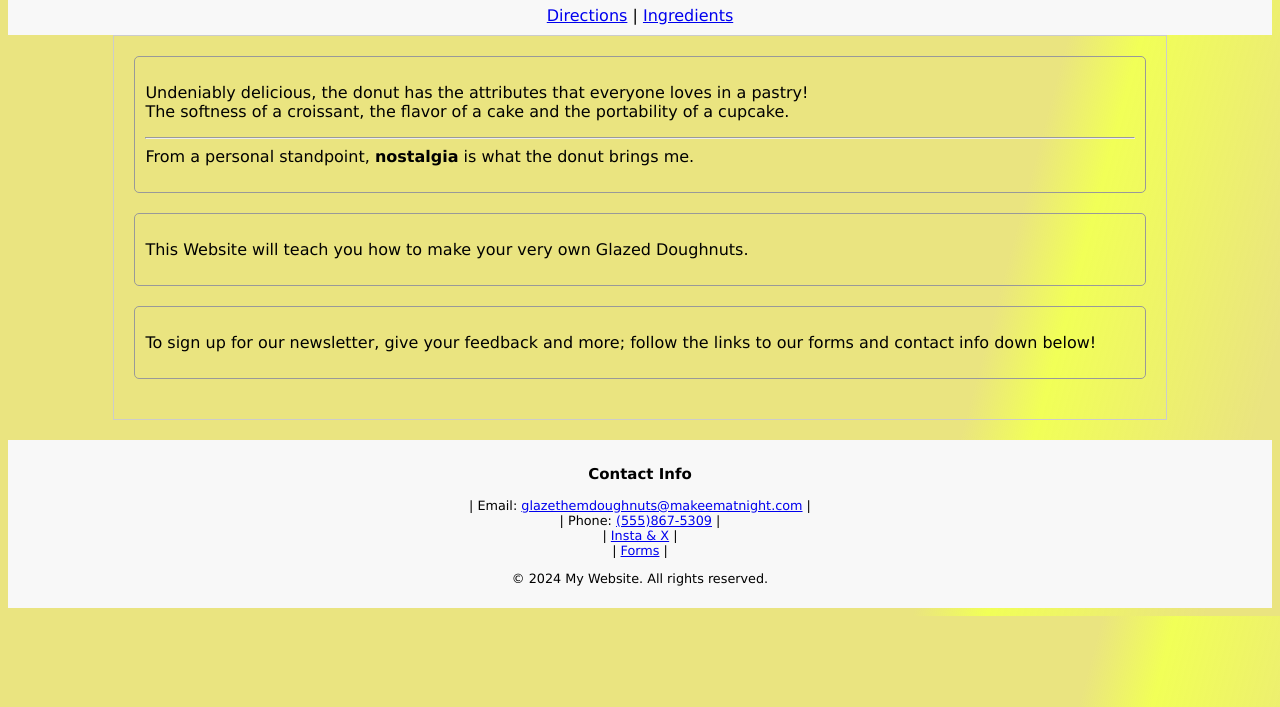
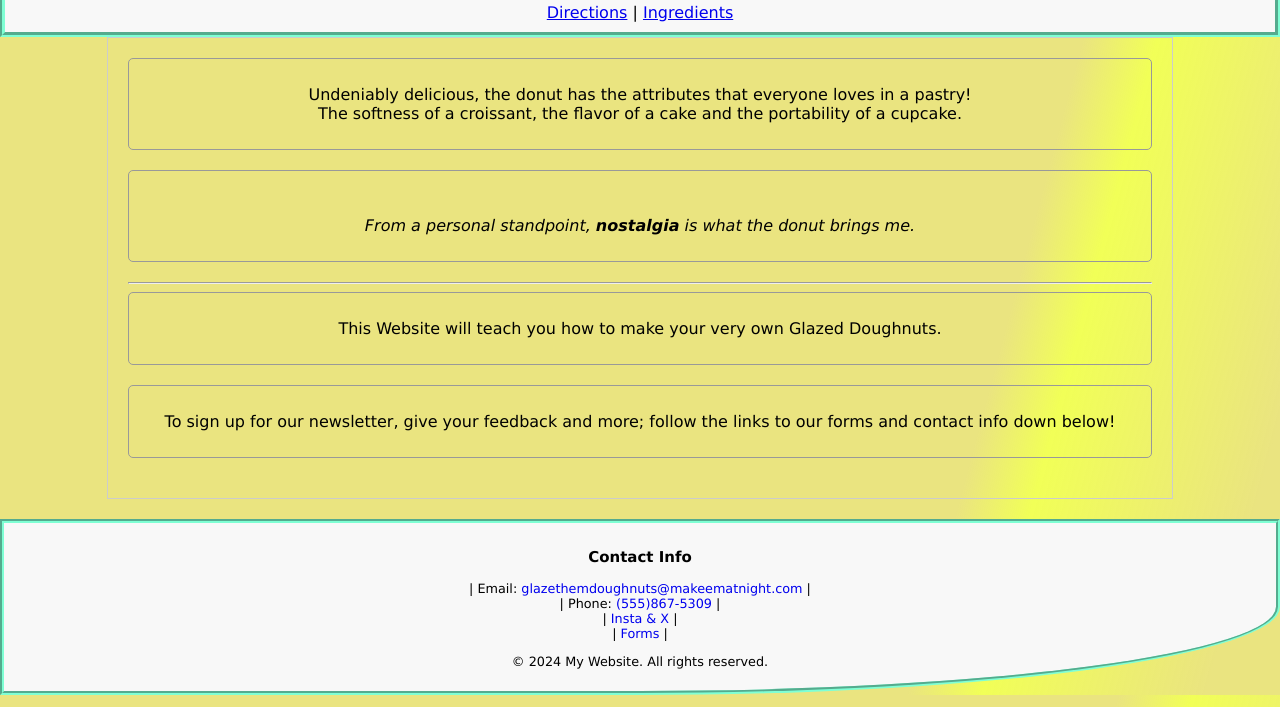
Before and after one commit to deanmastria/my_favorite_recipe, a plain HTML site: page index.html in a window 1280 px wide. Shown: the part 93-800 px from the top of the page. Drawn offline with Linux system fonts and the light colour scheme.

Commit message:
criteria for index.html and directions.html met

```diff
--- a/index.html
+++ b/index.html
@@ -4,11 +4,13 @@
     <meta charset="UTF-8">
     <meta name="viewport" content="width=device-width, initial-scale=1.0">
     <title>Homemade Glazed Doughnuts</title>
-    <link rel="stylesheet" href="styles2.css">
+    <link rel="stylesheet" href="styles.css">
     <style>
         body {
             font-family: Verdana, Geneva, Tahoma, sans-serif;
-            background: linear-gradient(105deg, #eae480 75%, #efff3ede 80%, #eae480 95%);;
+            background: linear-gradient(105deg, #eae480 75%, #efff3ede 80%, #eae480 95%);
+            text-decoration-color: black;
+            font-size: 1em;
         }
         .container {
             width: 80%;
@@ -44,16 +46,19 @@
 </header>
 
 <div class="container">
+    <div class="indexp">
+            <p>Undeniably delicious, the donut has the attributes that everyone loves in a pastry!<br>
+            The softness of a croissant, the flavor of a cake and the portability of a cupcake.</p><br>
+    </div>
+    <div class="indexp4">
+            <p><br>From a personal standpoint, <b>nostalgia</b> is what the donut brings me.</p>
+    </div>
+    <hr>
     <div>
-        <p>Undeniably delicious, the donut has the attributes that everyone loves in a pastry!<br>
-            The softness of a croissant, the flavor of a cake and the portability of a cupcake.<br>
-            <hr>From a personal standpoint, <b>nostalgia</b> is what the donut brings me.</p>
+        <p class="indexp2">This Website will teach you how to make your very own Glazed Doughnuts.</p>
     </div>
     <div>
-        <p>This Website will teach you how to make your very own Glazed Doughnuts.</p>
-    </div>
-    <div>
-        <p>To sign up for our newsletter, give your feedback and more; follow the links to our forms and contact info down below!</p>
+        <p class="indexp3">To sign up for our newsletter, give your feedback and more; follow the links to our forms and contact info down below!</p>
     </div>
 </div>
 
--- a/styles.css
+++ b/styles.css
@@ -1,7 +1,7 @@
 /*Website*/
 body {
     font-family:Verdana, Geneva, Tahoma, sans-serif;
-    color:burlywood;
+    color:black;
     font-size: 1em;
     margin: 0;
     padding: 0;
@@ -36,13 +36,50 @@ body {
         footer a:hover {
             text-decoration: underline;
         }
+        .container .indexp {
+            display: flex;
+            justify-content: center;
+            text-align: center;
+
+        }
+
+        .container .indexp2 {
+            display: flex;
+            justify-content: center;
+            text-align: center;
+        }
+
+        .container .indexp3 {
+            display: flex;
+            justify-content: center;
+            text-align: center;
+        }
+        .container .indexp4 {
+            display: flex;
+            justify-content: center;
+            text-align: center;
+            font-style: italic;
+        }
+
+        header {
+            border-top-left-radius: 50%;
+            border-color: aquamarine;
+            border-style: groove;
+            border-width: .5cap;
+        }
+
+        footer {
+            border-bottom-right-radius: 50%;
+            border-color: aquamarine;
+            border-style: groove;
+            border-width: .5cap;
+        }
 
 /*Directions*/
         .directionsli {
             font-family:'Times New Roman', Times, serif;
             color:black
 }
-
 /*Ingredients*/
 
         .ingredientsheader {
```
Also changed, not shown: directions.html (+9 -5 lines), ingredients.html (+1 -1 lines).
